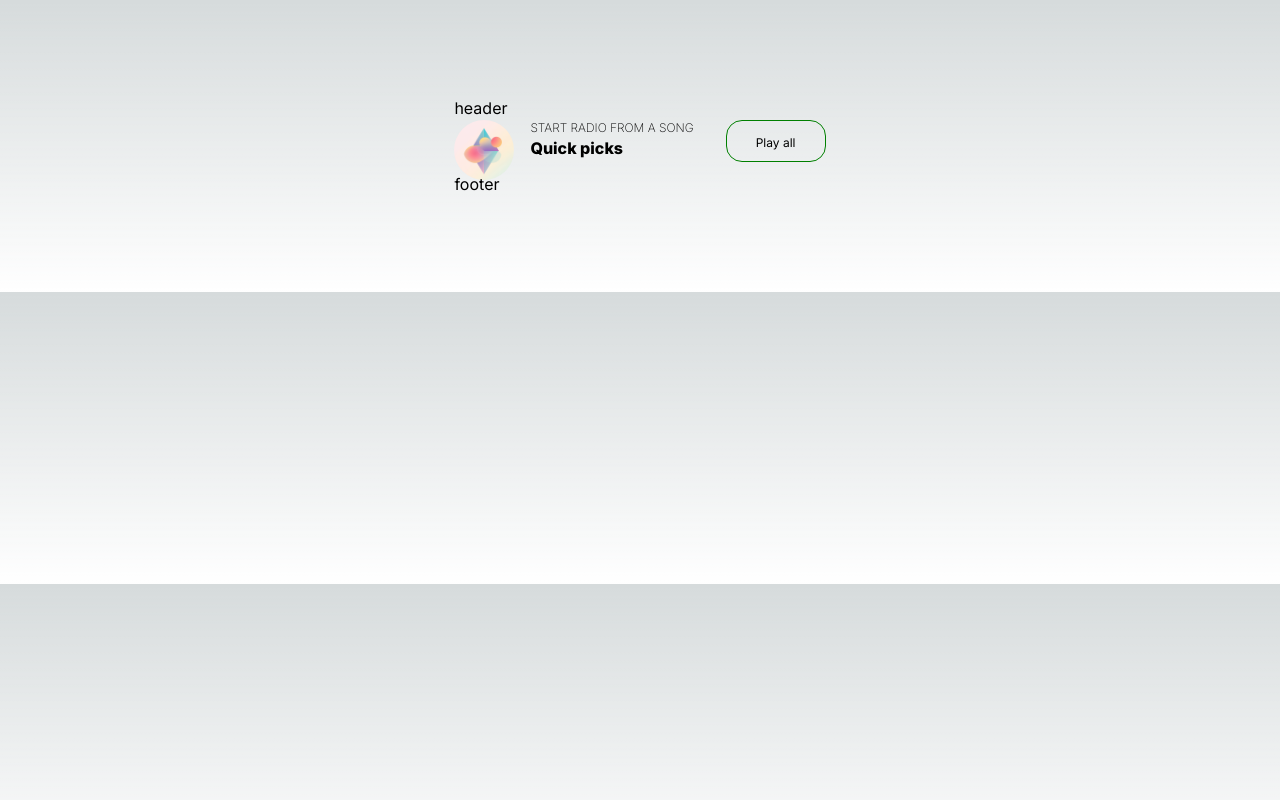
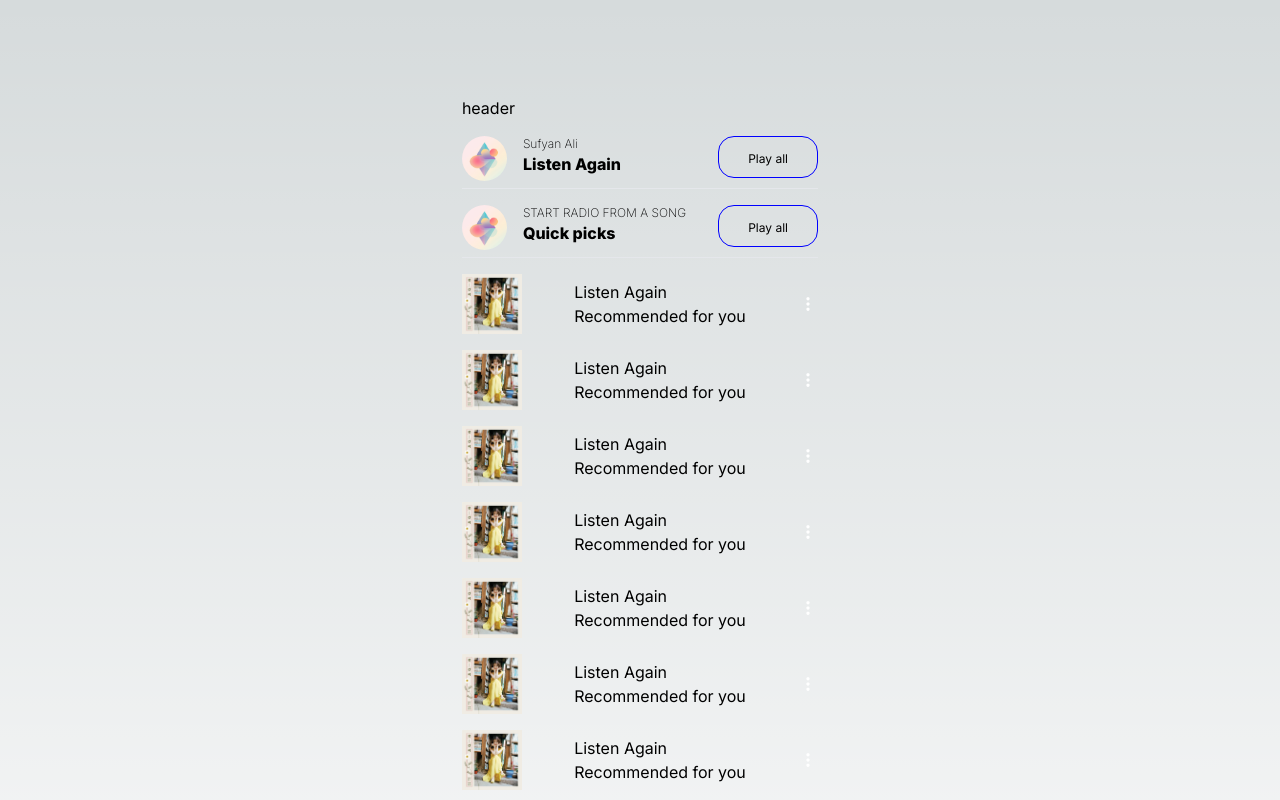
Before and after one commit to betterthanhajin/my-melody, a Next.js app: page / in a window 1280 px wide. Shown: the top 800 px of the page. Built offline with nearby package versions, Linux system fonts and the light colour scheme.

Commit message:
feat: 플레이리스트 생성

```diff
--- a/components/youtubeMusic/MusicContainer.tsx
+++ b/components/youtubeMusic/MusicContainer.tsx
@@ -1,12 +1,30 @@
 import MusicFooter from "./MusicFooter";
 import MusicHeader from "./MusicHeader";
 import MusicMy from "./MusicMy";
+import MusicPlayList from "./MusicPlayList";
 
 export default function MusicContainer() {
   return (
     <div>
       <MusicHeader />
-      <MusicMy />
+      <MusicMy
+        myImageURL={undefined}
+        myTitle="Sufyan Ali"
+        mySubTitle="Listen Again"
+      />
+      <hr />
+      <MusicMy
+        myImageURL={undefined}
+        myTitle="START RADIO FROM A SONG"
+        mySubTitle="Quick picks"
+      />
+      <hr />
+      <ul>
+        {Array.from({ length: 10 }).map((_, index) => (
+          <MusicPlayList key={index} />
+        ))}
+        <MusicPlayList />
+      </ul>
       <MusicFooter />
     </div>
   );
--- a/components/youtubeMusic/MusicMy.tsx
+++ b/components/youtubeMusic/MusicMy.tsx
@@ -1,47 +1,75 @@
 "use client";
 import Image from "next/image";
 import test from "@/public/images/test1.png";
-import { use, useRef, useEffect } from "react";
-import { keyframes } from "@emotion/react";
-import { border, color } from "@mui/system";
+import { useRef } from "react";
 
-export default function MusicMy() {
+interface MusicMyProps {
+  myImageURL: string | undefined;
+  myTitle: string;
+  mySubTitle: string;
+}
+
+export default function MusicMy({
+  myImageURL,
+  myTitle,
+  mySubTitle,
+}: MusicMyProps) {
   const borderRef = useRef<HTMLDivElement>(null);
   const colors = ["pink", "purple", "blue", "green", "yellow", "red"];
-
-  useEffect(() => {
-    if (borderRef.current) {
-      borderRef.current.style.border = `1px solid ${
-        colors[Math.floor(Math.random() * colors.length)]
-      }`;
-    }
-  }, []);
-
   return (
-    <section className="w-full h-[52px] flex justify-between gap-8">
+    <section className="mt-4 w-full h-[52px] flex justify-between gap-8">
       <div className="flex gap-4">
         <div>
           <Image
-            src={test}
-            alt="Spotify"
+            src={myImageURL ?? test}
+            alt="music"
             className="rounded-[100%] object-cover"
-            width={60}
-            height={60}
+            width={45}
+            height={45}
           />
         </div>
         <div>
           <h3 className="font-extralight text-xs whitespace-nowrap">
-            START RADIO FROM A SONG
+            {myTitle ?? "My Playlist"}
           </h3>
-          <p className="font-extrabold">Quick picks</p>
+          <p className="font-extrabold">{mySubTitle ?? "MY"}</p>
         </div>
       </div>
+
       <div
-        className="w-[100px] h-[42px] text-center rounded-2xl border-[1px] from-pink-300 to-purple-500 border-transparent p-2"
+        className="border-motion w-[100px] h-[42px] text-center rounded-2xl border-[1px] border-transparent p-2"
         ref={borderRef}
       >
         <span className="whitespace-nowrap text-xs">Play all</span>
       </div>
+      <style jsx>{`
+        .border-motion {
+          animation-name: borderChange;
+          animation-duration: 4s;
+          animation-iteration-count: infinite;
+        }
+
+        @keyframes borderChange {
+          0%{
+          border-color: ${colors[0]};
+          }
+             20%{
+          border-color: ${colors[1]};
+          }
+             40%{
+          border-color: ${colors[2]};
+          }
+             60%{
+          border-color: ${colors[3]};
+          }
+             80%{
+          border-color: ${colors[4]};
+          }
+
+          100%{
+          border-color: ${colors[5]};
+          }
+      `}</style>
     </section>
   );
 }
--- /dev/null
+++ b/components/youtubeMusic/MusicPlayList.tsx
@@ -0,0 +1,17 @@
+"use client";
+import Image from "next/image";
+import IU from "@/public/images/iu.webp";
+import moreVert from "@/public/images/more_vert.svg";
+
+export default function MusicPlayList() {
+  return (
+    <li className="mt-4 flex justify-between items-center">
+      <Image src={IU} alt="IU" width={60} height={60} />
+      <p>
+        <h3>Listen Again</h3>
+        <p>Recommended for you</p>
+      </p>
+      <Image src={moreVert} alt="More" width={20} height={20} />
+    </li>
+  );
+}
```
Also changed, not shown: public/images/iu.webp (added), public/images/more_vert.svg (added).
